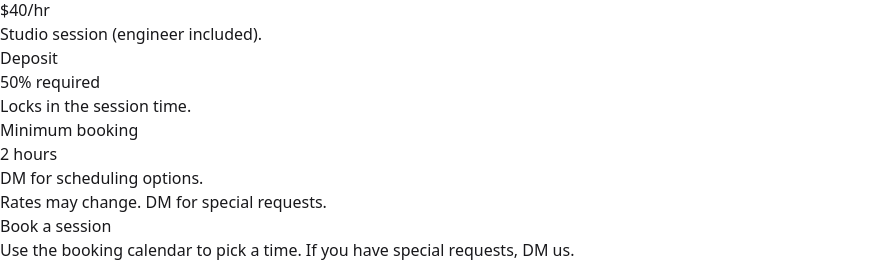
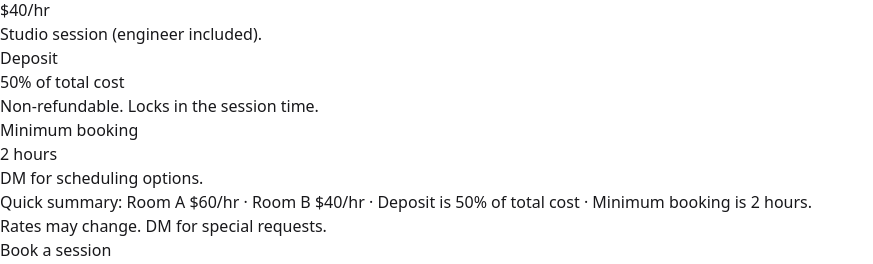
Before and after one commit to b2nnyy/MobbStudio, a React (Vite) app: page /#/rates in a window 1280 px wide. Shown: the part 614-878 px from the top of the page, without its empty margins (0-873 px from the left). Built offline with nearby package versions, Linux system fonts and the light colour scheme.

Commit message:
Clarify room rates, deposit, and minimum booking on Rates page

```diff
--- a/src/components/PricingTable.tsx
+++ b/src/components/PricingTable.tsx
@@ -8,11 +8,13 @@ export function PricingTable() {
         {rooms.map((room) => (
           <Card key={room.id}>
             <CardBody className="p-6">
-              <p className="text-sm text-zinc-400">{room.name}</p>
-              <p className="mt-2 text-3xl font-semibold tracking-tight text-white">
+              <p className="text-sm text-zinc-600 dark:text-zinc-400">{room.name}</p>
+              <p className="mt-2 text-3xl font-semibold tracking-tight text-zinc-950 dark:text-white">
                 ${room.hourlyRate}/hr
               </p>
-              <p className="mt-2 text-sm text-zinc-300">Studio session (engineer included).</p>
+              <p className="mt-2 text-sm text-zinc-700 dark:text-zinc-300">
+                Studio session (engineer included).
+              </p>
             </CardBody>
           </Card>
         ))}
@@ -21,18 +23,20 @@ export function PricingTable() {
       <div className="grid gap-4">
         <Card>
           <CardBody className="p-6">
-            <p className="text-sm text-zinc-400">Deposit</p>
-            <p className="mt-2 text-lg font-semibold text-white">
-              {depositPercent}% required
+            <p className="text-sm text-zinc-600 dark:text-zinc-400">Deposit</p>
+            <p className="mt-2 text-lg font-semibold text-zinc-950 dark:text-white">
+              {depositPercent}% of total cost
             </p>
-            <p className="mt-2 text-sm text-zinc-300">Locks in the session time.</p>
+            <p className="mt-2 text-sm text-zinc-700 dark:text-zinc-300">
+              Non-refundable. Locks in the session time.
+            </p>
           </CardBody>
         </Card>
         <Card>
           <CardBody className="p-6">
-            <p className="text-sm text-zinc-400">Minimum booking</p>
-            <p className="mt-2 text-lg font-semibold text-white">{minHours} hours</p>
-            <p className="mt-2 text-sm text-zinc-300">DM for scheduling options.</p>
+            <p className="text-sm text-zinc-600 dark:text-zinc-400">Minimum booking</p>
+            <p className="mt-2 text-lg font-semibold text-zinc-950 dark:text-white">{minHours} hours</p>
+            <p className="mt-2 text-sm text-zinc-700 dark:text-zinc-300">DM for scheduling options.</p>
           </CardBody>
         </Card>
       </div>
--- a/src/routes/Rates.tsx
+++ b/src/routes/Rates.tsx
@@ -1,7 +1,10 @@
 import { Link } from 'react-router-dom'
 import {
+  depositPercent,
   instagramHandle,
   instagramUrl,
+  minHours,
+  rooms,
   studioName,
 } from '../lib/constants'
 import { ButtonExternalLink, ButtonLink } from '../components/Button'
@@ -20,6 +23,14 @@ export function Rates() {
       <div className="mt-10">
         <PricingTable />
       </div>
+
+      <section className="mt-6 rounded-2xl border border-zinc-200 bg-white p-6 shadow-sm dark:border-white/10 dark:bg-white/5 dark:shadow-none sm:p-8">
+        <p className="text-sm text-zinc-700 dark:text-zinc-300">
+          <span className="font-medium text-zinc-950 dark:text-white">Quick summary:</span>{' '}
+          {rooms.map((r) => `${r.name} $${r.hourlyRate}/hr`).join(' · ')} · Deposit is {depositPercent}% of
+          total cost · Minimum booking is {minHours} hours.
+        </p>
+      </section>
 
       <section className="mt-8 rounded-2xl border border-zinc-200 bg-white p-6 shadow-sm dark:border-white/10 dark:bg-white/5 dark:shadow-none sm:p-8">
         <p className="text-sm text-zinc-700 dark:text-zinc-300">
```
